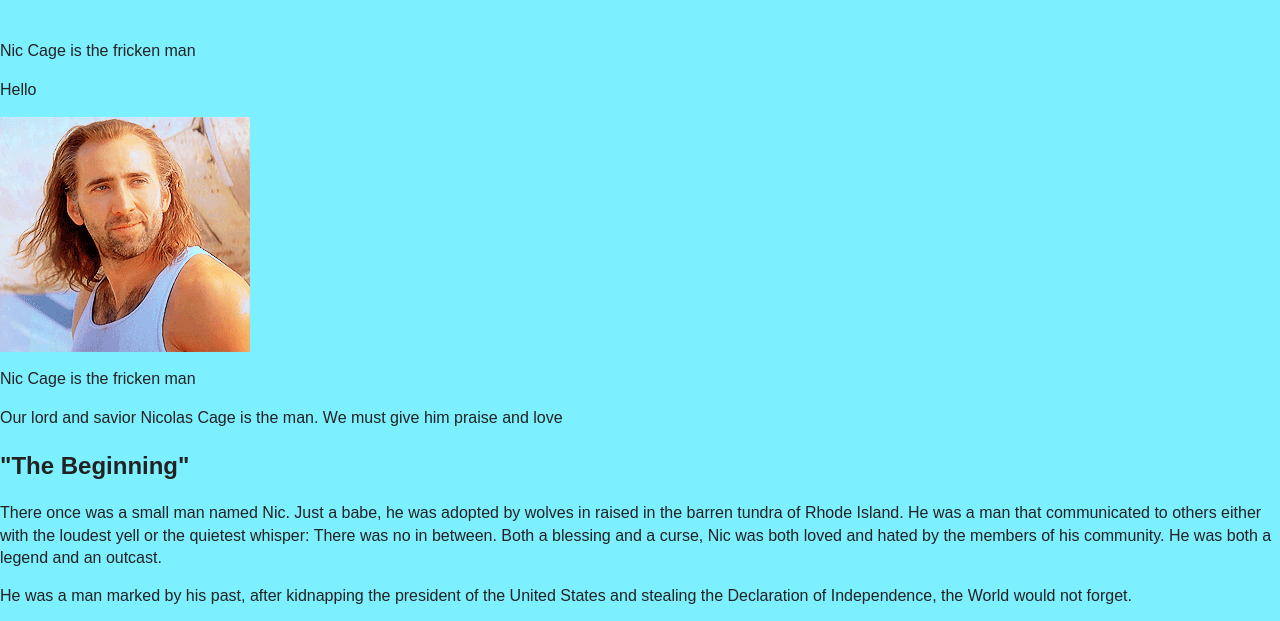
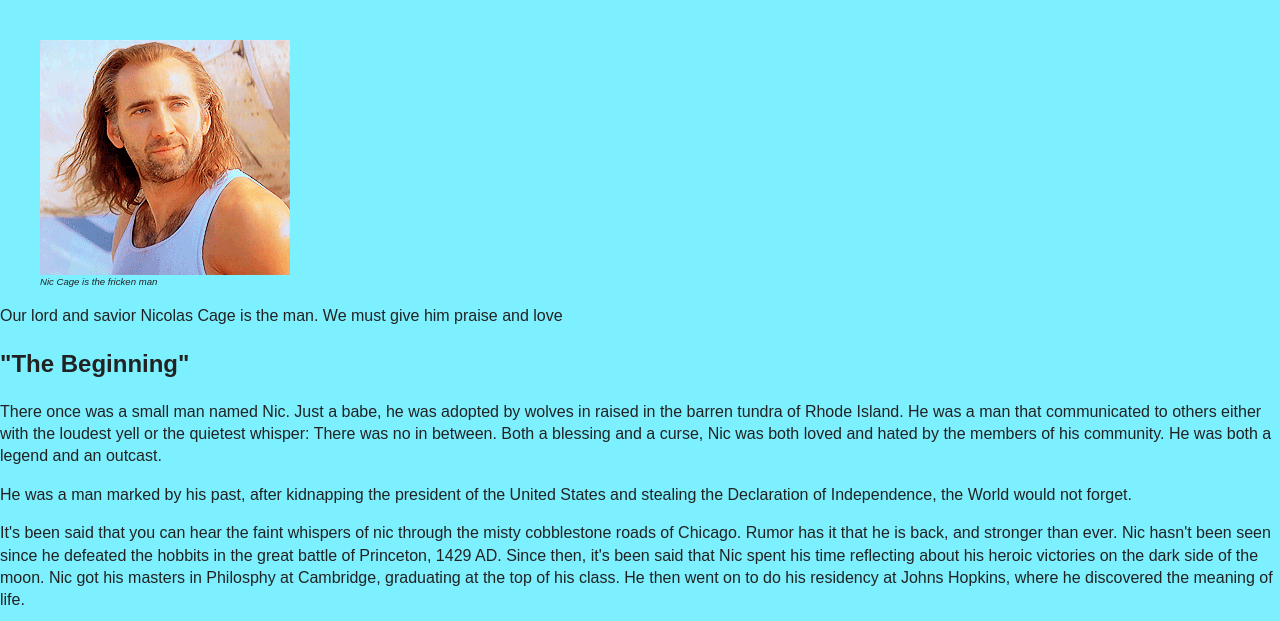
Before and after one commit to caca1257/ExquisiteCorpse, a plain HTML site: page index.html in a window 1280 px wide. Shown: the part 135-756 px from the top of the page. Drawn offline with nearby package versions, Linux system fonts and the light colour scheme.

Commit message:
changin stuff

```diff
--- a/index.html
+++ b/index.html
@@ -24,14 +24,10 @@
             <h1>Nic Cage</h1>
         </header>
 
-       <p> Nic Cage is the fricken man </p>
-
-
-        <p>Hello</p>
-
+        <figure>
         <img src="img/thecage.gif" alt="the cage">
-
-       <p> Nic Cage is the fricken man </p>
+        <figcaption>Nic Cage is the fricken man</figcaption>
+        </figure>
 
 
         <section>
@@ -84,7 +80,9 @@
 
 
         <footer>
+        <figure>
             <img src="img/CageAutograph.png" alt="Autograph">
+        </figure>
         </footer>
 
 
```
